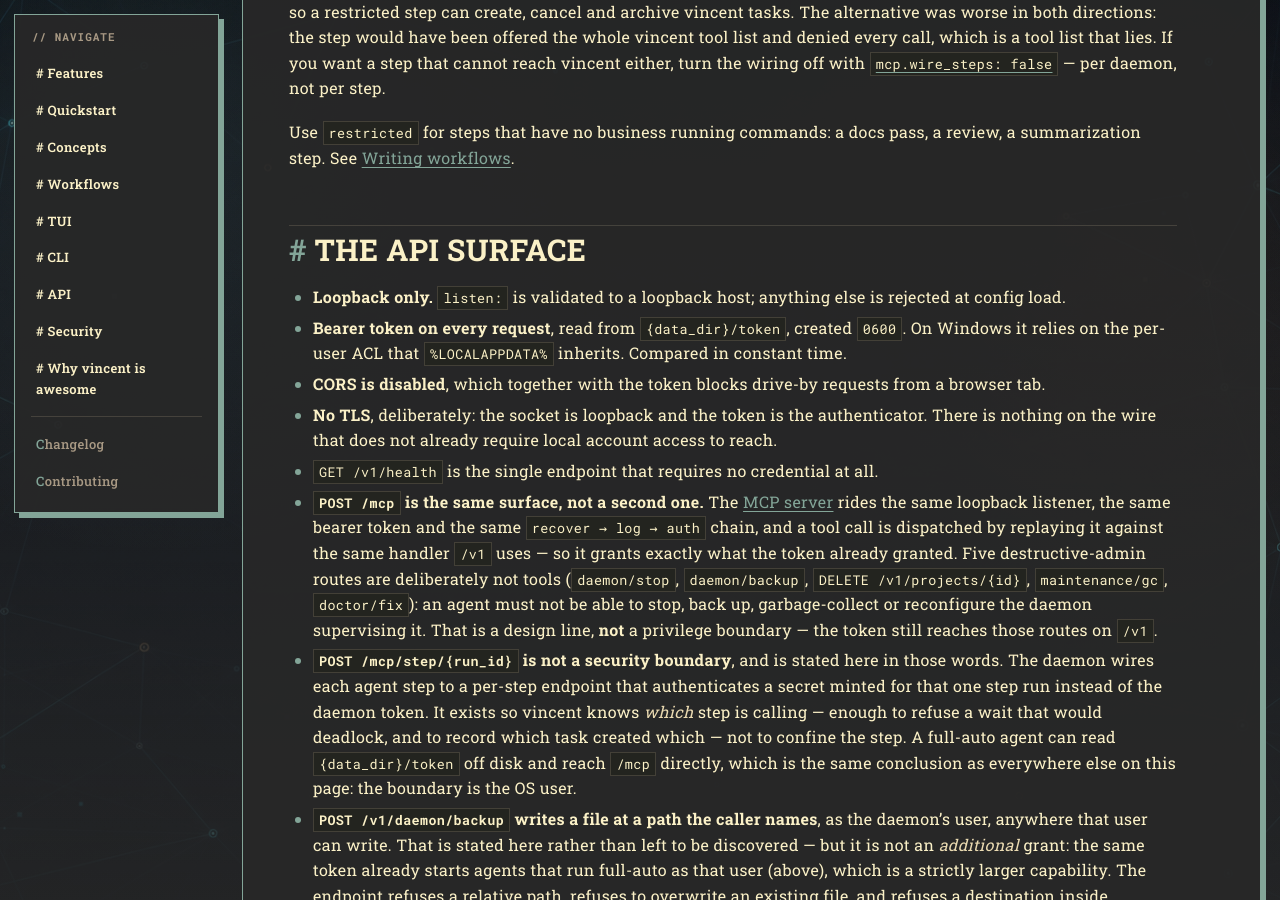
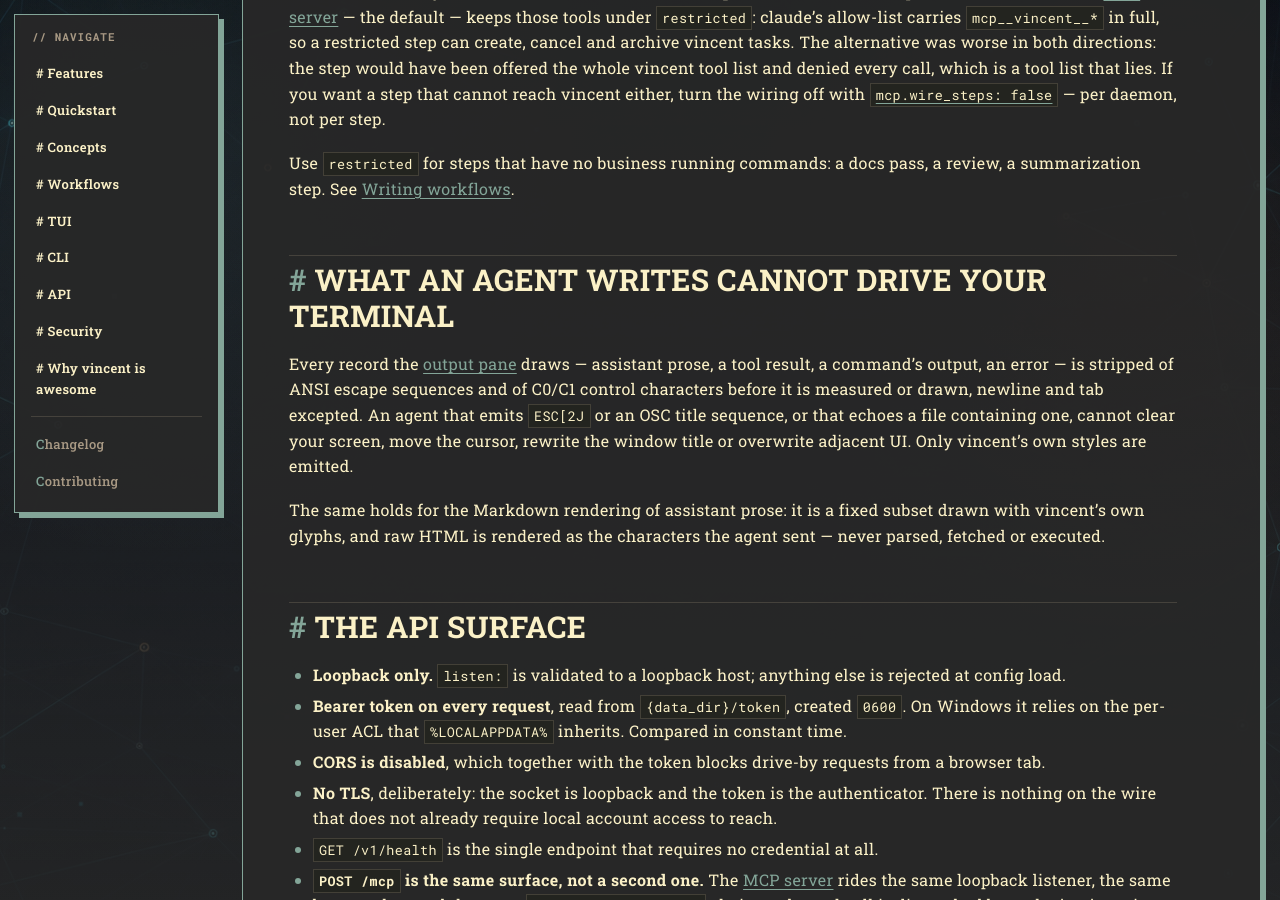
Before and after one commit to lezli01/vincent, a Jekyll site: the page built from docs/security-model.md, in a window 1280 px wide and 900 px high, scrolled down 4329 px. Built offline with Jekyll 4.4.1, drawn with Linux system fonts in a browser that asks for light colours; our own code applies the rules of GitHub Pages for plain Markdown files; some of the changed text lies outside the part shown.

Commit message:
docs: state the pane's control-sequence stripping in the security model
The §16 amendment task 073 added — agent-supplied text is stripped of
ANSI escape sequences and C0/C1 controls before the output pane measures
or draws it — had no counterpart on the public security page, which
mirrors every other §16 bullet.

```diff
--- a/docs/security-model.md
+++ b/docs/security-model.md
@@ -14,6 +14,7 @@
 - [Full-auto is the headline risk](#full-auto-is-the-headline-risk)
 - [What the worktree does and does not isolate](#what-the-worktree-does-and-does-not-isolate)
 - [Restricted mode](#restricted-mode)
+- [What an agent writes cannot drive your terminal](#what-an-agent-writes-cannot-drive-your-terminal)
 - [The API surface](#the-api-surface)
 - [Credentials](#credentials)
 - [What vincent writes outside its own directories](#what-vincent-writes-outside-its-own-directories)
@@ -188,6 +189,20 @@
 Use `restricted` for steps that have no business running commands: a docs pass, a
 review, a summarization step. See
 [Writing workflows](guides/workflows.md#93-permission-modes).
+
+## What an agent writes cannot drive your terminal
+
+Every record the [output pane](guides/tui.md#how-the-pane-reads) draws — assistant
+prose, a tool result, a command's output, an error — is stripped of ANSI escape
+sequences and of C0/C1 control characters before it is measured or drawn,
+newline and tab excepted. An agent that emits `ESC[2J` or an OSC title sequence,
+or that echoes a file containing one, cannot clear your screen, move the cursor,
+rewrite the window title or overwrite adjacent UI. Only vincent's own styles are
+emitted.
+
+The same holds for the Markdown rendering of assistant prose: it is a fixed
+subset drawn with vincent's own glyphs, and raw HTML is rendered as the
+characters the agent sent — never parsed, fetched or executed.
 
 ## The API surface
 
```
